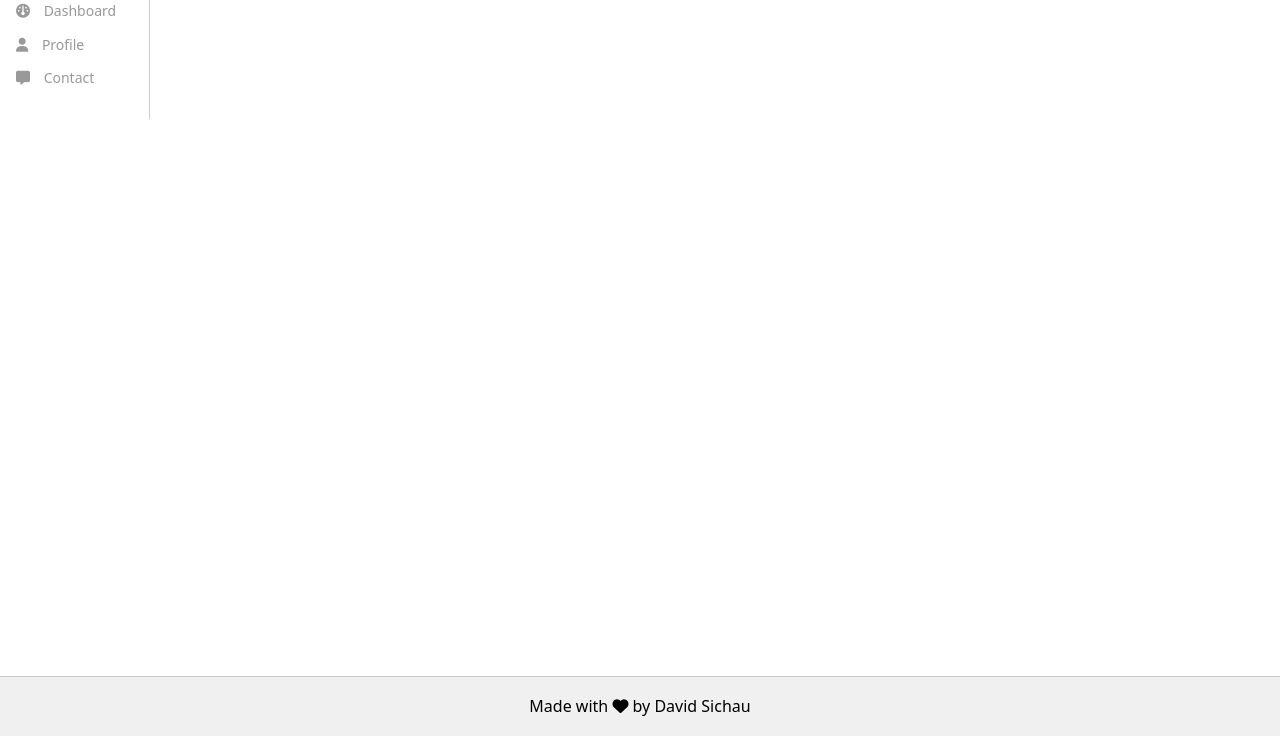
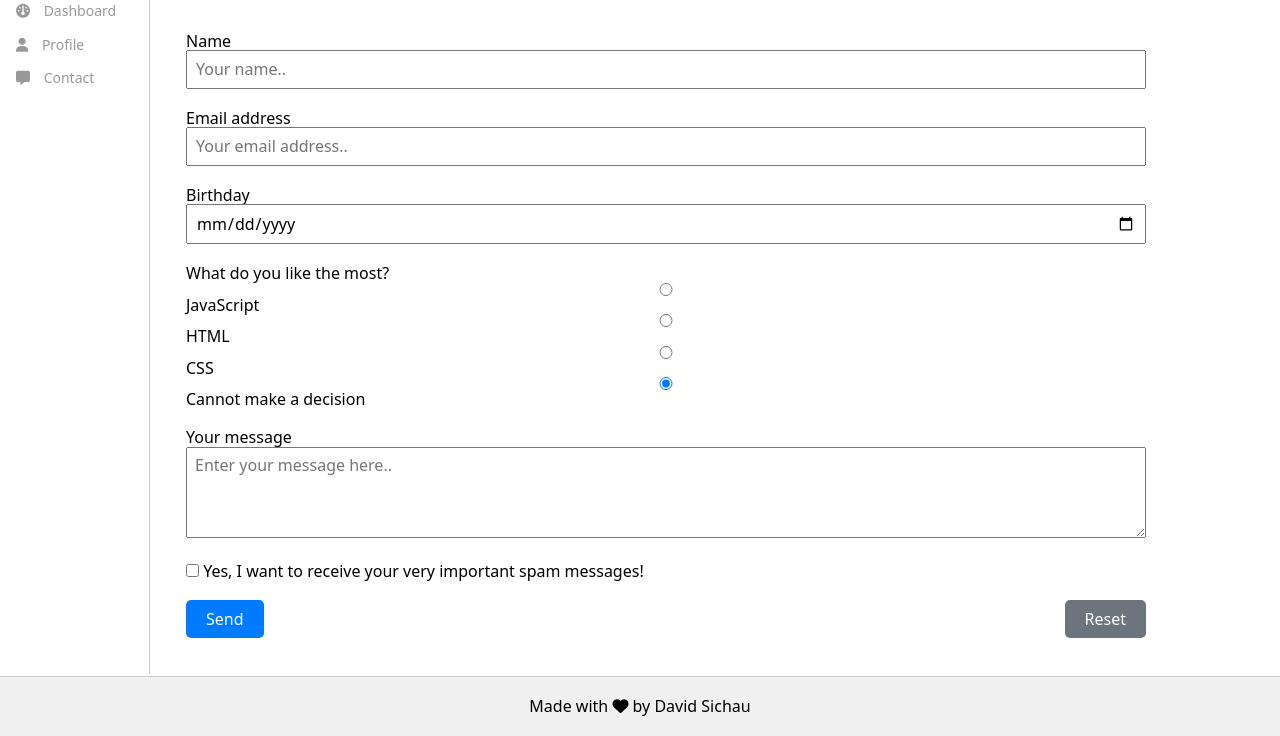
Before and after one commit to sushinator04/FoWe, a website built with Vite: page src/contact.html in a window 1280 px wide. Shown: the part 64-800 px from the top of the page. Built offline with nearby package versions, Linux system fonts and the light colour scheme.

Commit message:
all task

```diff
--- a/src/contact.html
+++ b/src/contact.html
@@ -4,43 +4,88 @@
     <meta charset="UTF-8" />
     <meta content="IE=edge" http-equiv="X-UA-Compatible" />
     <meta content="width=device-width, initial-scale=1.0" name="viewport" />
-    <title>Docume nt</title>
+    <title>Contact</title>
     <link href="layout.css" rel="stylesheet" />
-
     <script src="./main.ts" type="module"></script>
   </head>
   <body>
+    <!-- Sidebar Navigation -->
+    <section>
+      <ul>
+        <li>
+          <a href="/" title="Home"><i class="fa-solid fa-home"></i> <span>Home</span></a>
+        </li>
+        <li>
+          <a href="/" title="Dashboard"><i class="fa-solid fa-dashboard"></i> <span>Dashboard</span></a>
+        </li>
+        <li>
+          <a href="/" title="Profile"><i class="fa-solid fa-user"></i> <span>Profile</span></a>
+        </li>
+        <li>
+          <a href="./contact.html" title="Contact"><i class="fa-solid fa-message"></i> <span>Contact</span></a>
+        </li>
+      </ul>
+    </section>
+
+    <!-- Header with Contact Title -->
     <header>
       <h1>Contact</h1>
     </header>
 
-    <section>
-      <ul>
-        <li>
-          <a href="/" title="Home"
-            ><i class="fa-solid fa-home"></i> <span>Home</span></a
-          >
-        </li>
-        <li>
-          <a href="/" title="Dashboard"
-            ><i class="fa-solid fa-dashboard"></i> <span>Dashboard</span></a
-          >
-        </li>
-        <li>
-          <a href="/" title="Profile"
-            ><i class="fa-solid fa-user"></i> <span>Profile</span></a
-          >
-        </li>
-        <li>
-          <a href="./contact.html" title="Contact"
-            ><i class="fa-solid fa-message"></i> <span>Contact</span></a
-          >
-        </li>
-      </ul>
-    </section>
+    <!-- Main Contact Form with CSS Grid -->
+    <main>
+      <form action="#" method="POST" class="contact-form">
+        <!-- Name -->
+        <div class="form-group">
+          <label for="name">Name</label>
+          <input type="text" id="name" name="name" placeholder="Your name.." required />
+        </div>
 
-    <main>
-<!--      TODO add form here-->
+        <!-- Email -->
+        <div class="form-group">
+          <label for="email">Email address</label>
+          <input type="email" id="email" name="email" placeholder="Your email address.." required />
+        </div>
+
+        <!-- Birthday -->
+        <div class="form-group">
+          <label for="birthday">Birthday</label>
+          <input type="date" id="birthday" name="birthday" required />
+        </div>
+
+        <!-- Radio Buttons -->
+        <div class="form-group">
+          <label>What do you like the most?</label>
+          <div class="radio-group">
+            <input type="radio" id="js" name="fav_language" value="JS" />
+            <label for="js">JavaScript</label>
+            <input type="radio" id="html" name="fav_language" value="HTML" />
+            <label for="html">HTML</label>
+            <input type="radio" id="css" name="fav_language" value="CSS" />
+            <label for="css">CSS</label>
+            <input type="radio" id="no_choice" name="fav_language" value="none" checked />
+            <label for="no_choice">Cannot make a decision</label>
+          </div>
+        </div>
+
+        <!-- Message -->
+        <div class="form-group">
+          <label for="message">Your message</label>
+          <textarea id="message" name="message" placeholder="Enter your message here.." rows="4" required></textarea>
+        </div>
+
+        <!-- Checkbox -->
+        <div class="form-group">
+          <input type="checkbox" id="spam" name="spam" />
+          <label for="spam">Yes, I want to receive your very important spam messages!</label>
+        </div>
+
+        <!-- Submit and Reset Buttons -->
+        <div class="form-group buttons">
+          <input type="submit" value="Send" />
+          <input type="reset" value="Reset" />
+        </div>
+      </form>
     </main>
 
     <footer>
--- a/src/layout.css
+++ b/src/layout.css
@@ -1,20 +1,19 @@
 :root {
   --border-color: #ccc;
-  /* Define your color variables here */
+
 }
 
 body {
   display: grid;
-  grid-template-columns: 150px 1fr;
-  /* Sidebar (200px) and Main Content */
-  grid-template-rows: auto 1fr auto;
-  /* Header, Main Content, Footer */
+  grid-template-columns: 150px 1fr;/* Sidebar and Main Content */
+  grid-template-rows: auto 1fr auto;/* Header, Main Content, Footer */
   grid-template-areas:
     "sidebar header"
     "sidebar main"
     "footer footer";
   /* Footer spans across both columns */
   overflow: hidden;
+  color: black;
 }
 
 @media (max-width: 768px) {
@@ -118,3 +117,135 @@ body>section ul li a {
   font-size: 14px;
   text-decoration: none;
 }
+
+/* Form grid layout */
+.contact-form {
+  display: grid;
+  grid-template-columns: 1fr 1fr;
+  grid-gap: 20px;
+  width: 100%;
+  max-width: 1000px; /* Increase the form's width */
+  margin-left: 0; /* Align the form to the left */
+  padding: 20px;
+  box-sizing: border-box;
+}
+
+/* Full width input elements */
+.contact-form input[type="text"],
+.contact-form input[type="email"],
+.contact-form input[type="date"],
+.contact-form textarea {
+  width: 100%;
+  padding: 8px;
+  box-sizing: border-box;
+}
+
+/* Align buttons in a single column */
+.radio-group {
+  display: flex;
+  flex-direction: column;
+}
+
+/* Form group spacing */
+.form-group {
+  grid-column: span 2; /* Span across 2 columns by default */
+}
+
+/* Make the submit and reset buttons aligned side by side */
+.form-group.buttons {
+  grid-column: span 2;
+  display: flex;
+  justify-content: space-between;
+}
+
+.form-group.buttons input[type="submit"],
+.form-group.buttons input[type="reset"] {
+  padding: 10px 20px;
+  border-radius: 5px;
+  background-color: #007bff;
+  color: white;
+  border: none;
+  cursor: pointer;
+}
+
+.form-group.buttons input[type="reset"] {
+  background-color: #6c757d;
+}
+
+.form-group.buttons input[type="submit"]:hover {
+  background-color: #0056b3;
+}
+
+.form-group.buttons input[type="reset"]:hover {
+  background-color: #5a6268;
+}
+
+/* Responsive adjustments for small screens */
+@media (max-width: 768px) {
+  .contact-form {
+    grid-template-columns: 1fr; /* Make the form single column on smaller screens */
+  }
+
+  .form-group {
+    grid-column: span 1; /* Ensure elements take the full width */
+  }
+
+  .form-group.buttons {
+    grid-column: span 1;
+    flex-direction: column;
+  }
+}
+
+
+
+
+
+/* Add this CSS for the card hover effect */
+
+article {
+  position: relative;
+  background-color: white;
+  border: 1px solid #ccc;
+  padding: 16px;
+  border-radius: 8px;
+  box-shadow: 0 2px 5px rgba(0, 0, 0, 0.1);
+  transition: box-shadow 0.3s ease, transform 0.3s ease; /* Smooth hover animation */
+}
+
+article:hover {
+  box-shadow: 0 0 20px rgba(0, 255, 255, 0.8); /* Glowing cyan light */
+  transform: translateY(-10px); /* Slight lift effect on hover */
+}
+
+@keyframes glow {
+  0% {
+    box-shadow: 0 0 10px rgba(0, 255, 255, 0.4);
+  }
+  50% {
+    box-shadow: 0 0 20px rgba(0, 255, 255, 0.8);
+  }
+  100% {
+    box-shadow: 0 0 10px rgba(0, 255, 255, 0.4);
+  }
+}
+
+article:hover {
+  animation: glow 1.5s infinite alternate; /* Infinite glow animation on hover */
+}
+
+/* Make sure to adjust the other CSS as necessary */
+
+body > main {
+  grid-area: main;
+  padding: 16px;
+  display: flex;
+  flex-wrap: wrap;
+  gap: 20px;
+  align-items: flex-start;
+}
+
+/* General styling for the cards */
+article h1, article p {
+  margin: 0;
+  padding-bottom: 8px;
+}
```
